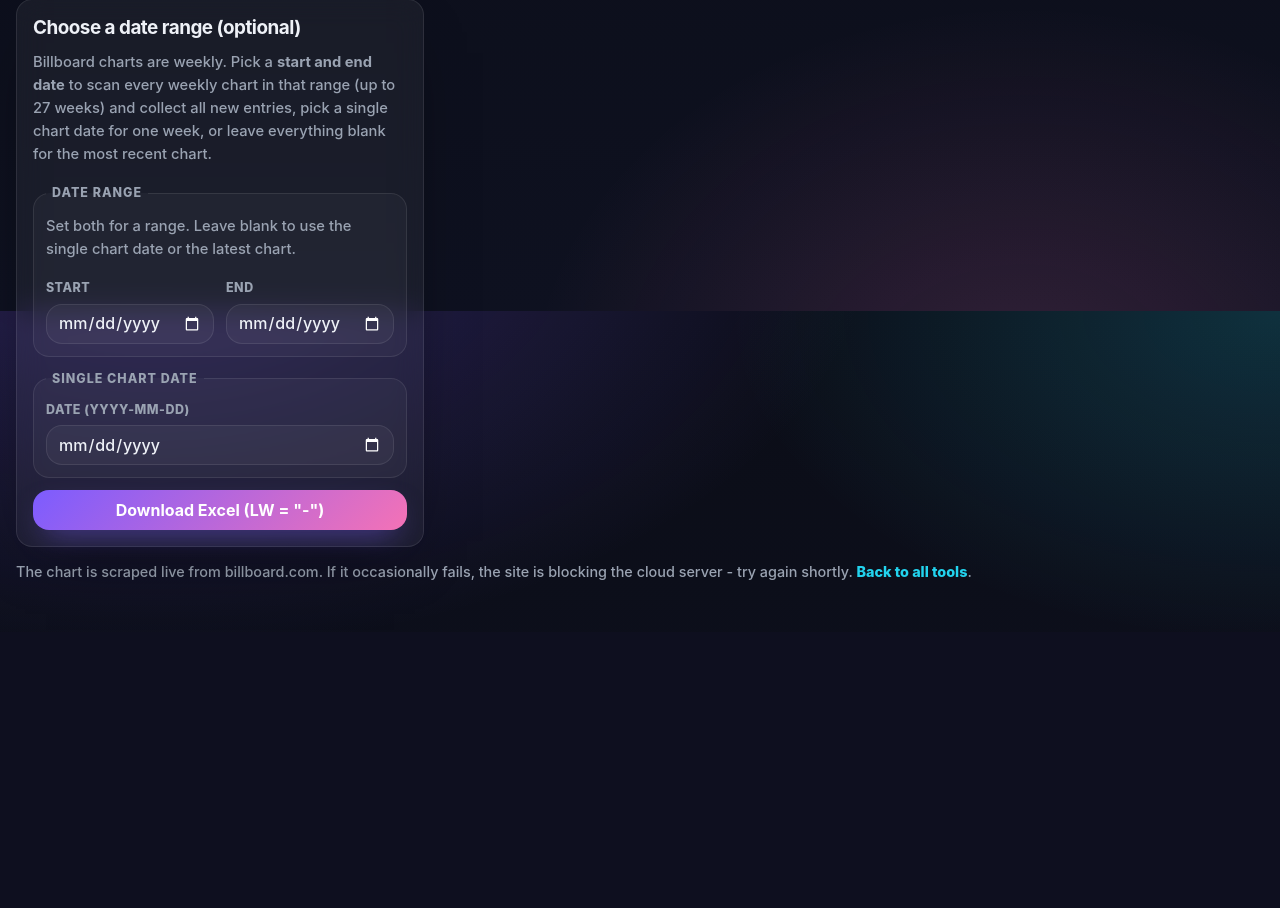
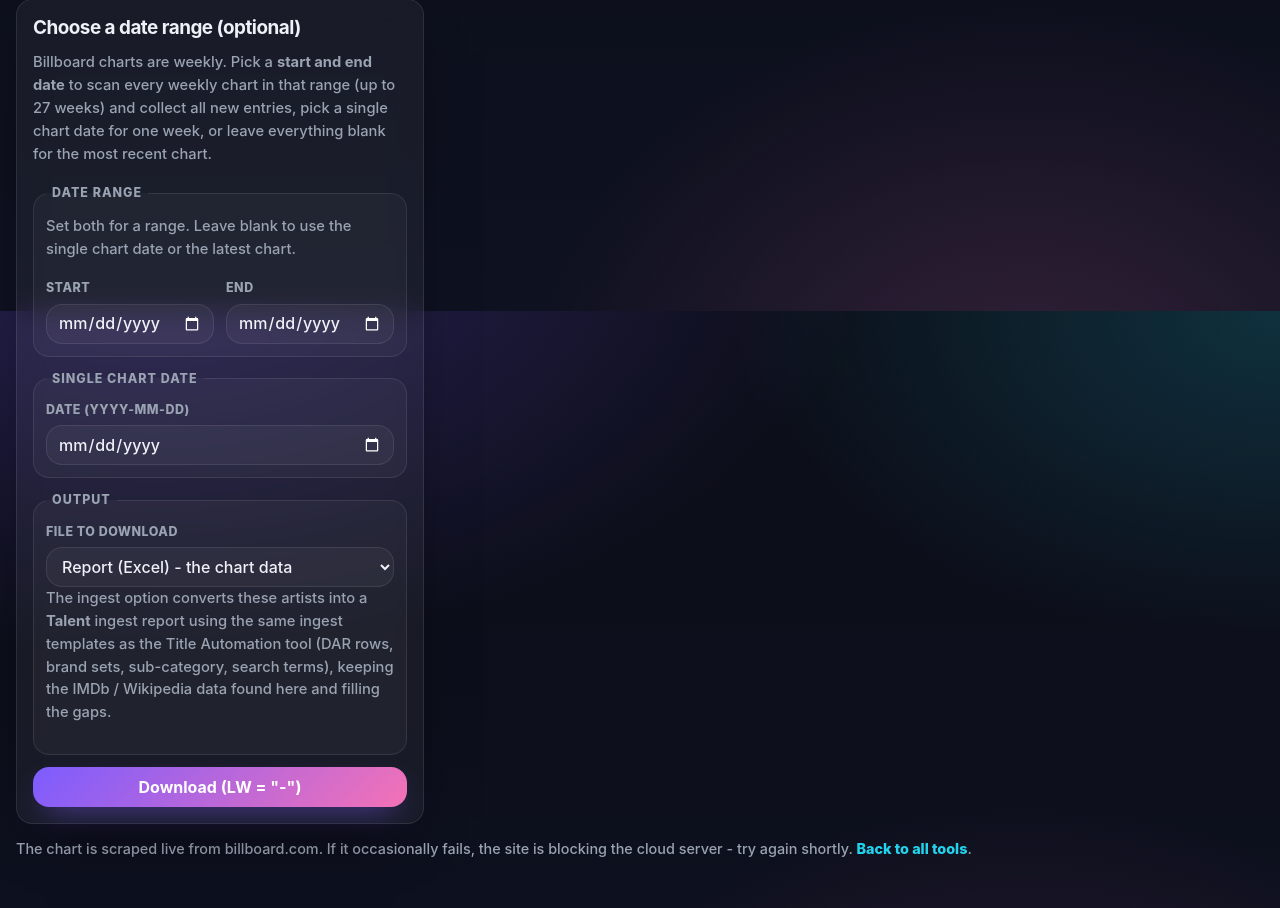
Before and after one commit to ramesh680/media-tools-hub, a FastAPI app: page /billboard-new-entries in a window 1280 px wide. Shown: the part 489-1397 px from the top of the page. Before the commit the page ends 1069 px from the top, so only its background shows below. Run offline with FastAPI, Linux system fonts and the light colour scheme; some libraries are stand-ins or nearby versions.

Commit message:
Billboard: Report vs Ingest Template output choice; drop the BDR card from the landing page

```diff
--- a/app/templates/billboard_new_entries.html
+++ b/app/templates/billboard_new_entries.html
@@ -59,7 +59,21 @@
             <input type="date" name="chart_date" value="">
           </label>
         </fieldset>
-        <button class="primary-button" type="submit">Download Excel (LW = "-")</button>
+        <fieldset class="date-controls">
+          <legend>Output</legend>
+          <label>
+            <span>File to download</span>
+            <select name="output">
+              <option value="report" selected>Report (Excel) - the chart data</option>
+              <option value="ingest">Ingest Template (Excel) - Talent ingest rows</option>
+            </select>
+          </label>
+          <p class="date-range-hint">The ingest option converts these artists into a
+          <strong>Talent</strong> ingest report using the same ingest templates as the
+          Title Automation tool (DAR rows, brand sets, sub-category, search terms),
+          keeping the IMDb / Wikipedia data found here and filling the gaps.</p>
+        </fieldset>
+        <button class="primary-button" type="submit">Download (LW = "-")</button>
       </form>
     </article>
   </section>
```
Also changed, not shown: app/templates/index.html (+5 -10 lines).
